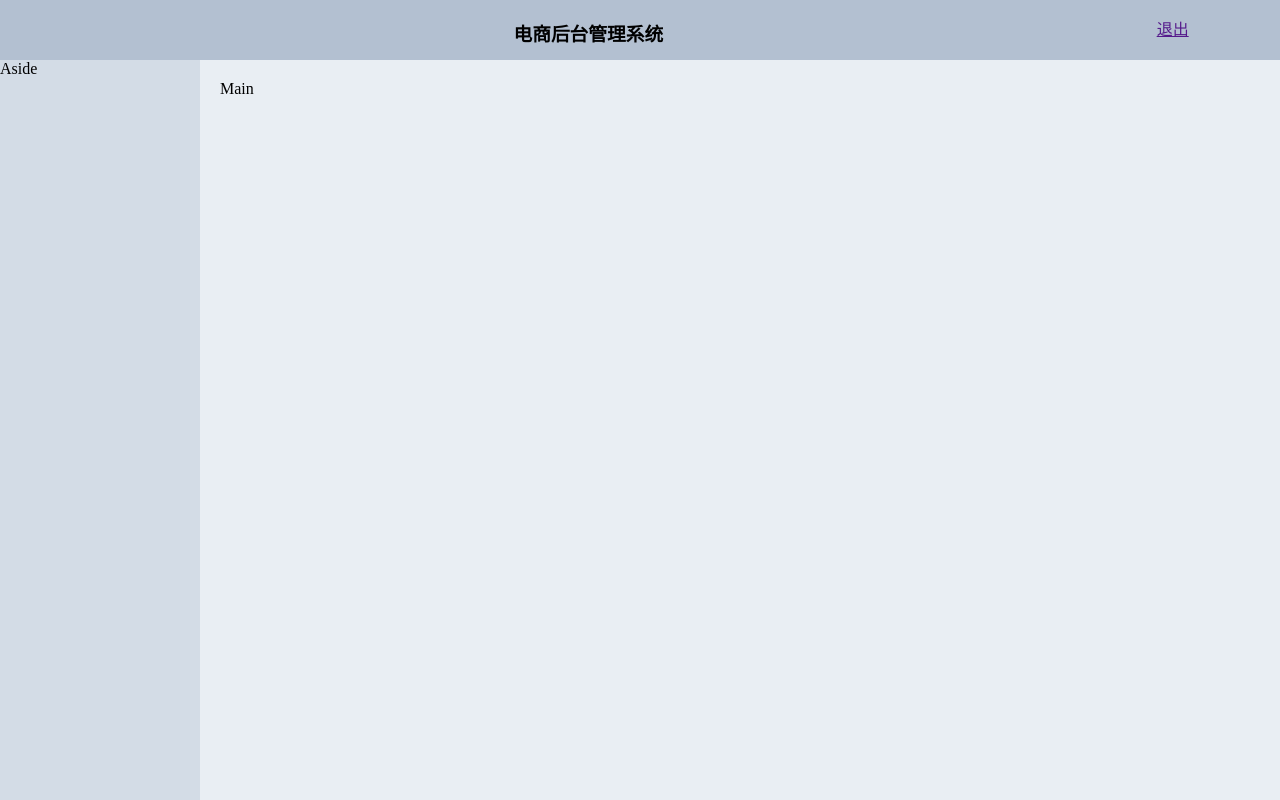
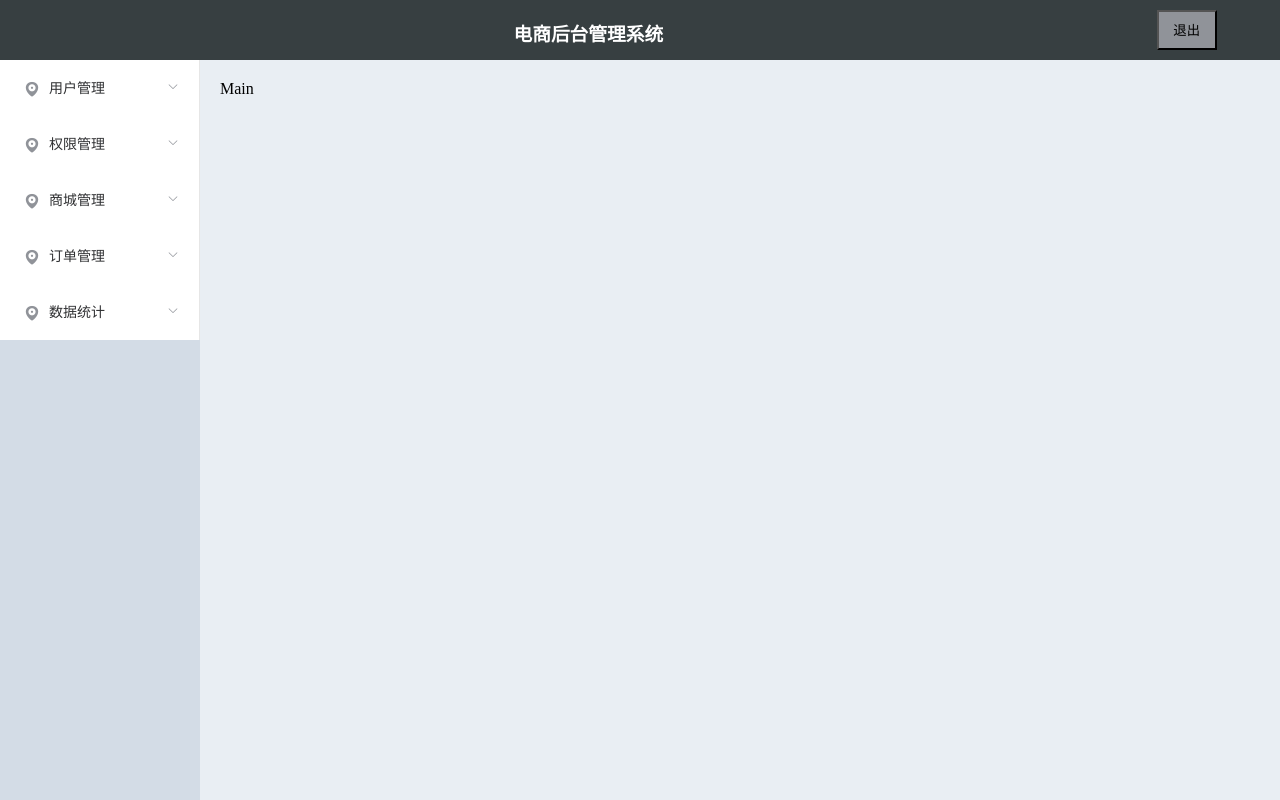
Before and after one commit to mh185/vue-admin-dome, a Vue app: page / in a window 1280 px wide. Built offline with nearby package versions, Linux system fonts and the light colour scheme.

Commit message:
引入导航组件

```diff
--- a/src/components/home/home.vue
+++ b/src/components/home/home.vue
@@ -12,13 +12,99 @@
         </el-col>
         <el-col :span="2" class="loginout">
           <div class="grid-content bg-purple">
-            <a href>退出</a>
+            <button class="btn">退出</button>
           </div>
         </el-col>
       </el-row>
     </el-header>
     <el-container>
-      <el-aside class="aside" width="200px">Aside</el-aside>
+      <el-aside class="aside" width="200px">
+        <!-- 侧边栏导航 -->
+        <el-menu unique-opened="true">
+          <el-submenu index="1">
+            <template slot="title">
+              <i class="el-icon-location"></i>
+              <span>用户管理</span>
+            </template>
+            <el-menu-item-group>
+              <el-menu-item index="1-1">
+                <i class="el-icon-location"></i>
+                <span>用户列表</span>
+              </el-menu-item>
+            </el-menu-item-group>
+          </el-submenu>
+          <!-- 2 -->
+          <el-submenu index="2">
+            <template slot="title">
+              <i class="el-icon-location"></i>
+              <span>权限管理</span>
+            </template>
+            <el-menu-item-group>
+              <el-menu-item index="2-1">
+                <i class="el-icon-location"></i>
+                <span>角色列表</span>
+              </el-menu-item>
+            </el-menu-item-group>
+            <el-menu-item-group>
+              <el-menu-item index="2-2">
+                <i class="el-icon-location"></i>
+                <span>权限列表</span>
+              </el-menu-item>
+            </el-menu-item-group>
+          </el-submenu>
+          <!-- 3 -->
+          <el-submenu index="3">
+            <template slot="title">
+              <i class="el-icon-location"></i>
+              <span>商城管理</span>
+            </template>
+            <el-menu-item-group>
+              <el-menu-item index="3-1">
+                <i class="el-icon-location"></i>
+                <span>商品管理</span>
+              </el-menu-item>
+            </el-menu-item-group>
+            <el-menu-item-group>
+              <el-menu-item index="3-2">
+                <i class="el-icon-location"></i>
+                <span>分类参数</span>
+              </el-menu-item>
+            </el-menu-item-group>
+            <el-menu-item-group>
+              <el-menu-item index="3-3">
+                <i class="el-icon-location"></i>
+                <span>商品分类</span>
+              </el-menu-item>
+            </el-menu-item-group>
+          </el-submenu>
+          <!-- 4 -->
+          <el-submenu index="4">
+            <template slot="title">
+              <i class="el-icon-location"></i>
+              <span>订单管理</span>
+            </template>
+            <el-menu-item-group>
+              <el-menu-item index="4-1">
+                <i class="el-icon-location"></i>
+                <span>订单列表</span>
+              </el-menu-item>
+            </el-menu-item-group>
+          </el-submenu>
+          <!-- 5 -->
+          <el-submenu index="5">
+            <template slot="title">
+              <i class="el-icon-location"></i>
+              <span>数据统计</span>
+            </template>
+            <el-menu-item-group>
+              <el-menu-item index="5-1">
+                <i class="el-icon-location"></i>
+                <span>数据报表</span>
+              </el-menu-item>
+            </el-menu-item-group>
+          </el-submenu>
+        </el-menu>
+      </el-aside>
       <el-main class="main">Main</el-main>
     </el-container>
   </el-container>
@@ -33,7 +119,7 @@
   height: 100%;
 }
 .header {
-  background-color: #b3c0d1;
+  background-color: #373f41;
 }
 .aside {
   background-color: #d3dce6;
@@ -44,8 +130,16 @@
 .middle {
   text-align: center;
 }
+.middle h3 {
+  color: #fff;
+}
 .loginout {
   line-height: 60px;
   text-decoration: none;
 }
+.loginout .btn {
+  width: 60px;
+  height: 40px;
+  background-color: #909399;
+}
 </style>
```
